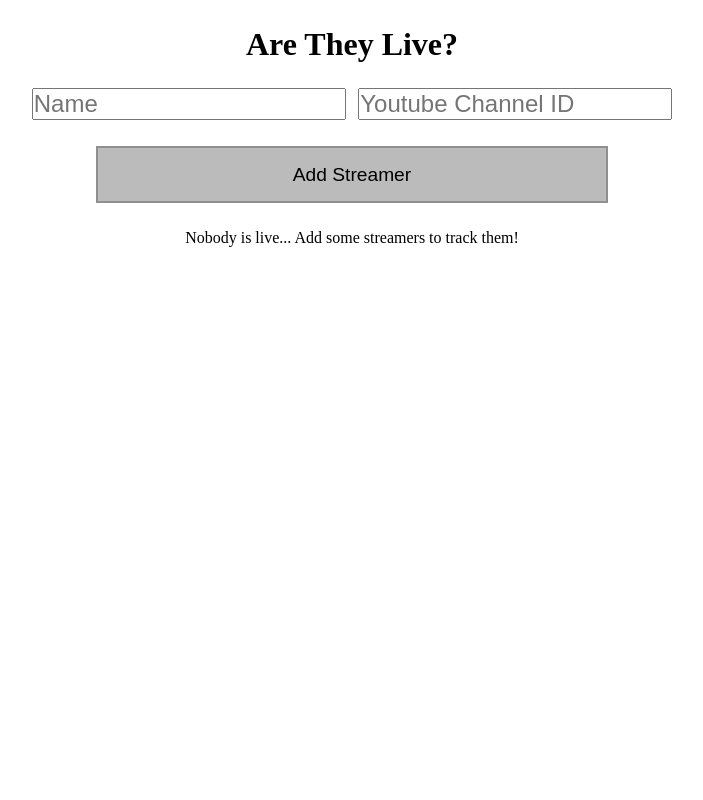
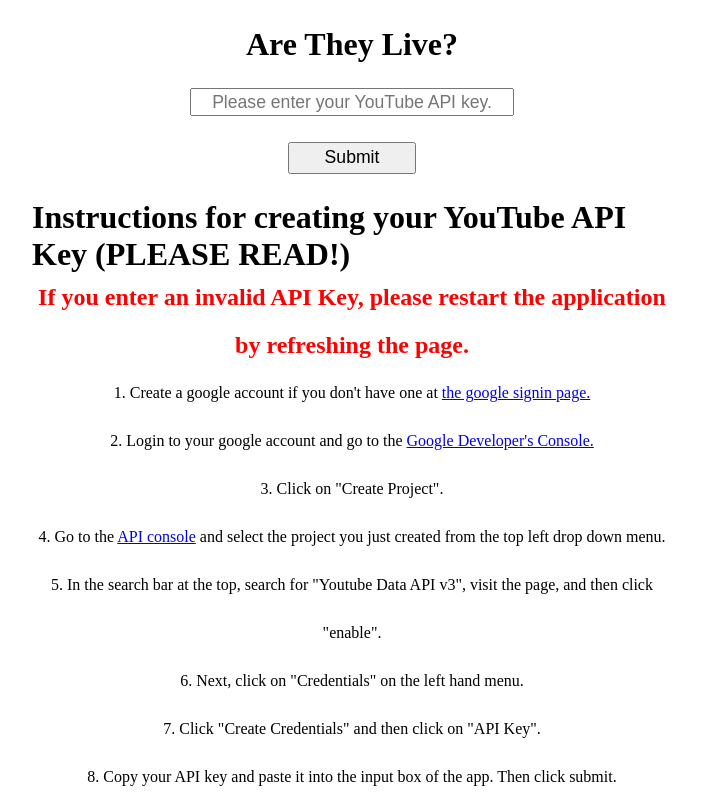
Before and after one commit to fchoy/aretheylive, a React (Create React App) app: page / in a window 1280 px wide. Shown: the top 800 px of the page, without its empty margins (288-991 px from the left). Built offline with nearby package versions, Linux system fonts and the light colour scheme.

Commit message:
now able to fetch data from youtube API using a user's youtube API Key and a youtube channel ID to check if a youtuber is streaming

```diff
--- a/src/App.jsx
+++ b/src/App.jsx
@@ -1,6 +1,6 @@
-import React, { useRef, useState } from "react";
+import React, {useState, useRef} from "react";
 import styled from "styled-components";
-import EditOutlinedIcon from '@mui/icons-material/EditOutlined';
+//import EditOutlinedIcon from '@mui/icons-material/EditOutlined';
 import CancelOutlinedIcon from '@mui/icons-material/CancelOutlined';
 
 const Container = styled.div`
@@ -37,6 +37,46 @@
   width : fit-content;
   height : fit-content;
   margin : 2% auto 2% auto;
+`;
+
+const ApiKeyDiv = styled.div`
+  height : fit-content;
+  width : 50%;
+  display: flex;
+  flex-direction : column;
+  justify-content: center;
+  align-items: center;
+`;
+
+const ApiKeyInput = styled.input`
+  height : 3vh;
+  width : 50%;
+  text-align: center;
+  font-size : 1.1em;
+  margin-bottom : 4%;
+`;
+
+const ApiKeySubmitButton = styled.input`
+  height : 4vh;
+  width : 20%;
+  font-size: 1.1em;
+  margin-bottom : 4%;
+`;
+
+const InstructionsDiv = styled.div`
+  width : 100%;
+  display : flex;
+  flex-direction : column;
+  align-items: center;
+  justify-content: center;
+`;
+
+const InstructionsTitle = styled.h1`
+`;
+
+const InstructionsSpan = styled.span`
+  text-align: center;
+  line-height: 300%;
 `;
 
 const InputDiv = styled.div`
@@ -117,7 +157,7 @@
   align-items: center;
 `;
 
-const EditButton = styled(EditOutlinedIcon)`
+/*const EditButton = styled(EditOutlinedIcon)`
   &&{
     height : 3vh;
     width : fit-content;
@@ -127,7 +167,7 @@
       cursor : pointer;
     }
   }
-`;
+`;*/
 
 const CancelButton = styled(CancelOutlinedIcon)`
   &&{
@@ -146,58 +186,119 @@
   const [streamerCount, setStreamerCount] = useState(0); //keeps track of # of rows
   const [streamerList, setStreamerList] = useState([]); //hold information of each row
   const [nameInput, setNameInput] = useState(''); //holds the name of streamer that user enters
-  const [streamerChannelInput, setStreamerChannelInput] = useState('');
+  const [streamerChannelInput, setStreamerChannelInput] = useState(''); //holds name of youtube channel's handle (ex. @irys in https://youtube.com/@irys)
+  const [apiKey, setAPIKey] = useState(''); //stores the user's API key
 
-  //add new row
-  const createNewStreamer = (name, streamerChannelID) => {
-    //fetch from youtube API (figure this out)
-    /*let streamerText = getData(streamerChannelID); //get the promise and use the string returned*/
+  const inputRef = useRef(null); //used to reference the api key input to get its value
 
-    //check if the string contains an image that displays when a user is live.
-    /*streamerText.then((html) => {
-      if(html.includes("hqdefault_live.jpg")){
-      //create a streamer object with random id, the name of streamer entered, streamer status, and link to streamer's stream
-      let newstreamer = {id : Math.random(), name : name, streamStatus : "Unknown", link: "https://youtube.com/".concat(streamerChannelID, "/live")};
+  //adds a new row
+  const createNewStreamer = async (name, streamerChannelID, apiKey) => {
 
-      //increment streamer count by 1
-      setStreamerCount((prevCount) => prevCount + 1);
+    //if we enter the channel ID starting with '@', then the newStreamer's link attribute start with "https://youtube.com/"
+      if(String(streamerChannelID).indexOf(0) === '@'){
+        //access streaming data that we get from fetch request, if json.pageInfo.totalResults === 1, then they are currently live
+        getData(streamerChannelID, apiKey).then(
+          (json) => {
 
-      //add to list of streamers
-      setStreamerList([...streamerList, newstreamer]);
+            console.log(json);
 
-      //reset nameInput
-      setNameInput('');
-    }
-    else {
-      throw new Error("Something went wrong!");
-    }
-    }).catch((err) => {
-      console.log(err);
-      return false;
-    });*/
+            let newStreamer;
+            //create new streamer object that contains information to display based on stream status
+            if(json.pageInfo.totalResults === 1){
+              newStreamer = {id : Math.random(), name : name, streamStatus : "Currently Streaming", link: "https://youtube.com/".concat(streamerChannelID, "/live")};
+            }
+            else if(json.pageInfo.totalResults === 0){
+              newStreamer = {id : Math.random(), name : name, streamStatus : "Not Currently Streaming", link: "https://youtube.com/".concat(streamerChannelID, "/live")};
+            }
+            else{
+              throw new Error("Could not find any streaming information for this channel");
+            }
 
-      let newstreamer = {id : Math.random(), name : name, streamStatus : "Unknown", link: "https://youtube.com/".concat(streamerChannelID, "/live")};
+            //increment streamer count by 1
+            setStreamerCount((prevCount) => prevCount + 1);
 
-      //increment streamer count by 1
-      setStreamerCount((prevCount) => prevCount + 1);
+            //add to list of streamers
+            setStreamerList([...streamerList, newStreamer]);
 
-      //add to list of streamers
-      setStreamerList([...streamerList, newstreamer]);
+            //reset nameInput
+            setNameInput('');
 
-      //reset nameInput
-      setNameInput('');
+            //reset streamerChannelInput
+            setStreamerChannelInput('');
+          }
+        ).catch((err) => {
+          alert(err);
+        });
+      }
 
-      //reset streamerChannelInput
-      setStreamerChannelInput('');
+      //if channel id does not begin with '@', then the newStreamer's link attribute start with "https://youtube.com/channel/"
+      else{
+        //access streaming data that we get from fetch request, if json.pageInfo.totalResults === 1, then they are currently live
+        getData(streamerChannelID, apiKey).then(
+          (json) => {
 
+            console.log(json);
+
+            let newStreamer;
+            //create new streamer object that contains information to display based on stream status
+            if(json.pageInfo.totalResults === 1){
+              newStreamer = {id : Math.random(), name : name, streamStatus : "Currently Streaming", link: "https://youtube.com/channel/".concat(streamerChannelID, "/live")};
+            }
+            else if(json.pageInfo.totalResults === 0){
+              newStreamer = {id : Math.random(), name : name, streamStatus : "Not Currently Streaming", link: "https://youtube.com/channel/".concat(streamerChannelID, "/live")};
+            }
+            else{
+              throw new Error("Could not find any streaming information for this channel");
+            }
+
+            //increment streamer count by 1
+            setStreamerCount((prevCount) => prevCount + 1);
+
+            //add to list of streamers
+            setStreamerList([...streamerList, newStreamer]);
+
+            //reset nameInput
+            setNameInput('');
+
+            //reset streamerChannelInput
+            setStreamerChannelInput('');
+          }
+        ).catch((err) => {
+          alert(err);
+        });
+      }
   };
 
-  //async function to fetch youtube data
-  async function getData(streamerChannelID){
+  //function to get youtube channel ID to use in getData()
+  async function getChannelID(streamerChannelID, apiKey){
+
+    //we are searching the youtube API w/ inputs of type="channel", fields="items%2Fsnippet%2FchannelId", q=${streamerChannelID}, key=${apiKey}, and maxResults="1" that returns a JSON object that contains the requested youtube channel ID
+    let response = await fetch(`https://www.googleapis.com/youtube/v3/search?part=snippet&type=channel&fields=items%2Fsnippet%2FchannelId&q=${streamerChannelID}&key=${apiKey}&maxResults=1`);
+
+    //convert json into text
+    const text = await response.text();
+
+    //parse into js object
+    let jsonObject = JSON.parse(text);
+
+    //return promise w/ channel ID as string
+    return jsonObject.items[0].snippet.channelId;
+  }
+
+  //async function to fetch youtube channel's livestreaming status
+  async function getData(streamerChannelID, apiKey){
     try{
-      const userData = await fetch('https://www.youtube.com/' + streamerChannelID); //wait for function to fetch from youtube api
-      const info = await userData.text(); //await the info to be returned as a string
-      return info;
+      //return the channel ID as a string and stores into variable
+      let channelID = await getChannelID(streamerChannelID, apiKey).then((string) => {return string});
+
+      //search the youtube API for videos that are currently live (Livestreams) based on channel ID
+      const response = await fetch(`https://www.googleapis.com/youtube/v3/search?part=snippet&channelId=${channelID}&eventType=live&type=video&key=${apiKey}`);
+
+      //convert data into json
+      const json = await response.json()
+
+      //return promise w/ json data
+      return json;
     }
     catch{
       console.log("Something went wrong!");
@@ -214,17 +315,44 @@
     setStreamerCount((prevCount) => prevCount - 1);
   };
 
+  const handleSubmit = (apiKey) => {
+    setAPIKey(apiKey)
+  };
+
   return (
     <Container className={streamerCount < 15? "containerDiv" : "containerDivFit"}>
         <AppTitle>Are They Live?</AppTitle>
-        <InputDiv>
+
+        <ApiKeyDiv style={apiKey.length > 0 ? {display : "none"} : {display : "flex"}}>
+          <ApiKeyInput type="text" placeholder="Please enter your YouTube API key." ref={inputRef}/>
+          <ApiKeySubmitButton type="button" value="Submit" onClick={() => {handleSubmit(inputRef.current.value);}}/>
+          <InstructionsDiv>
+            <InstructionsTitle>Instructions for creating your YouTube API Key (PLEASE READ!)</InstructionsTitle>
+            <InstructionsSpan>
+              <h2 style={{color : "red"}}>If you enter an invalid API Key, please restart the application by refreshing the page.</h2>
+              1. Create a google account if you don't have one at <a href="https://accounts.google.com/signin">the google signin page.</a><br/>
+              2. Login to your google account and go to the <a href="https://console.developers.google.com/">Google Developer's Console.</a><br/>
+              3. Click on "Create Project". <br/>
+              4. Go to the <a href="https://console.cloud.google.com/">API console</a> and select the project you just created from the top left drop down menu.<br/>
+              5. In the search bar at the top, search for "Youtube Data API v3", visit the page, and then click "enable".<br/>
+              6. Next, click on "Credentials" on the left hand menu.<br/>
+              7. Click "Create Credentials" and then click on "API Key".<br/>
+              8. Copy your API key and paste it into the input box of the app. Then click submit. <br/>
+              9. Congrats! You can now keep track of your favorite youtube streamers to see if they're currently live streaming. <br/>
+              <h1 style={{color : "orange"}}>Keep this API key somewhere safe! You can use it as many times as you want!</h1>
+            </InstructionsSpan>
+          </InstructionsDiv>
+        </ApiKeyDiv>
+
+        <InputDiv style={apiKey.length === 0 ? {display : "none"} : {display : "flex"}}>
           <StreamerNameInput type="text" value={nameInput} onChange={(e) => setNameInput(e.target.value)} placeholder="Name"/>
           <StreamerChannelInput type="text" value={streamerChannelInput} onChange={(e) => setStreamerChannelInput(e.target.value)} placeholder="Youtube Channel ID"/>
         </InputDiv>
-        <AddStreamerButton onClick={() =>
+
+        <AddStreamerButton style={apiKey.length === 0 ? {display : "none"} : {display : "initial"}} onClick={() =>
           {
             if(nameInput.length > 0 && streamerChannelInput.length > 0)
-              {createNewStreamer(nameInput, streamerChannelInput)}
+              {createNewStreamer(nameInput, streamerChannelInput, apiKey)}
             else {
               alert("Please input the streamer's name and their YouTube channel ID.")
               return false;
@@ -232,9 +360,10 @@
           }}>
           Add Streamer
           </AddStreamerButton>
+
       <AppDiv className={streamerCount < 1? "appDiv" : "appDivFit"}>
         {
-          streamerList && streamerList.length ? '' : 'Nobody is live... Add some streamers to track them!'
+          (streamerList && streamerList.length > 0) || apiKey.length === 0 ? '' : 'Nobody is live... Add some streamers to track them!'
         }
         {
           streamerList && streamerList.map((item) => {
@@ -246,7 +375,6 @@
                 <StreamerName>{item.name}</StreamerName>
                 <StreamerStatus href={item.link} target="_blank">{item.streamStatus}</StreamerStatus>
                 <ButtonDiv>
-                  <EditButton/>
                   <CancelButton onClick={() => deleteRow(item.id)}/>
                 </ButtonDiv>
               </StreamerRow>)
```
